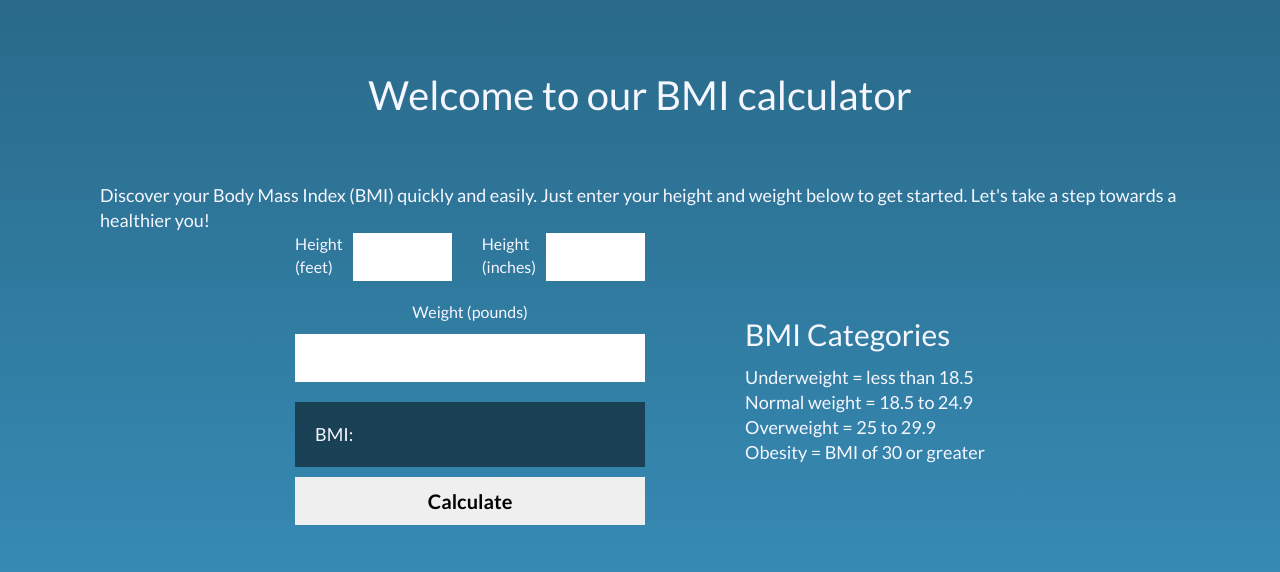
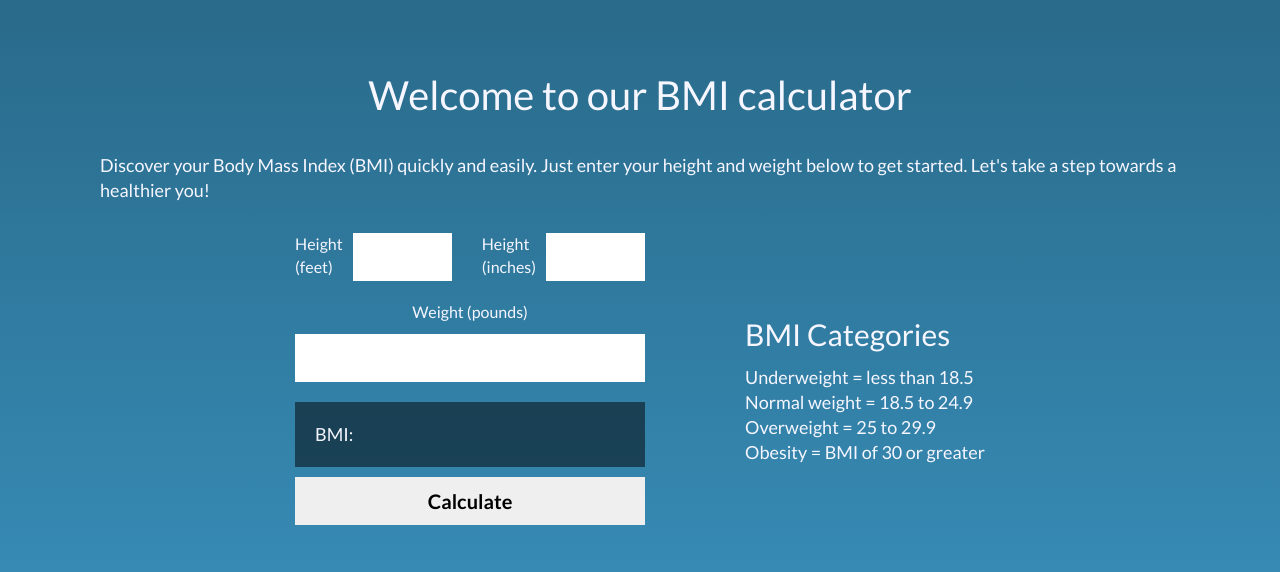
Before and after one commit to bernardoyewole/bmi-calculator, a plain HTML site: page index.html in a window 1280 px wide. Shown: the part 104-676 px from the top of the page. Drawn offline with Linux system fonts and the light colour scheme.

Commit message:
Responsiveness

```diff
--- a/assets/style/index.css
+++ b/assets/style/index.css
@@ -55,13 +55,13 @@ main {
 }
 
 h1 {
-    padding-bottom: 60px;
+    padding-bottom: 30px;
     font-size: 40px;
     text-align: center;
 }
 
 .heading p {
-    /* padding: 0px 40px 60px 40px; */
+    padding-bottom: 30px;
     font-size: 18px;
 }
 
```
